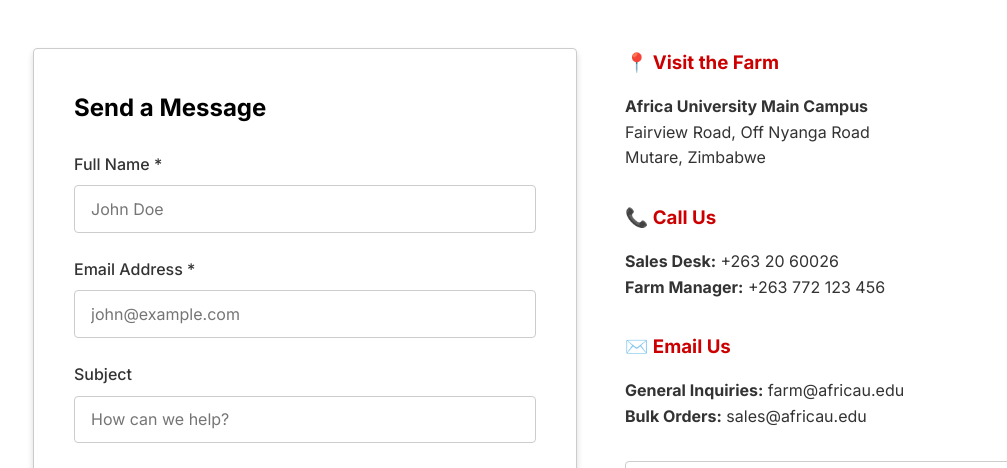
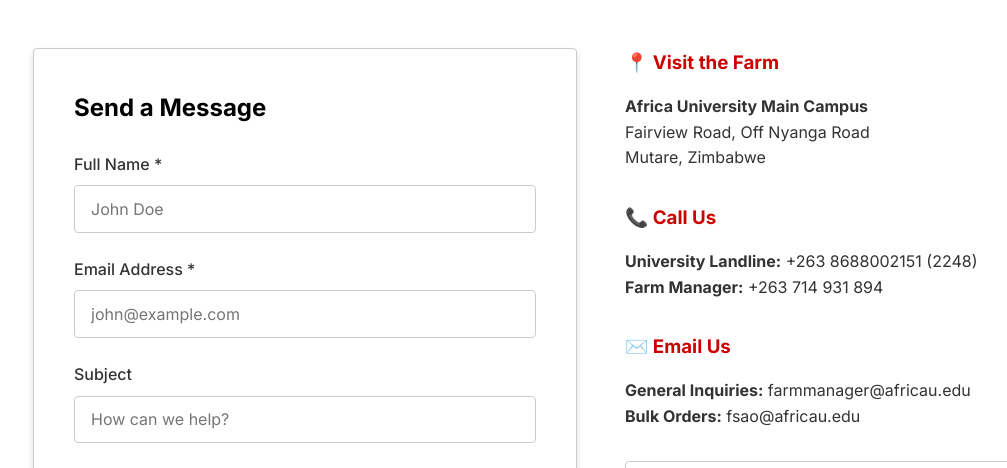
Before and after one commit to Africa-University/Africa_University_Market, a Flask app: page /contact in a window 1280 px wide. Shown: the part 372-840 px from the top of the page, without its empty margins (39-1046 px from the left). Run offline with Flask 3, Linux system fonts and the light colour scheme; grey boxes are pictures that could not be loaded.

Commit message:
landline edits

```diff
--- a/templates/contact.html
+++ b/templates/contact.html
@@ -55,8 +55,9 @@
                     📞 Call Us
                 </h3>
                 <p style="color: var(--text-secondary); line-height: 1.6;">
-                    <strong>Sales Desk:</strong> +263 20 60026<br>
-                    <strong>Farm Manager:</strong> +263 772 123 456
+                    <strong>University Landline:</strong> +263 8688002151 (2248) <br>
+                    <strong>Farm Manager:</strong> +263 714 931 894
+                    </strong>
                 </p>
             </div>
 
@@ -65,8 +66,8 @@
                     ✉️ Email Us
                 </h3>
                 <p style="color: var(--text-secondary); line-height: 1.6;">
-                    <strong>General Inquiries:</strong> farm@africau.edu<br>
-                    <strong>Bulk Orders:</strong> sales@africau.edu
+                    <strong>General Inquiries:</strong> farmmanager@africau.edu<br>
+                    <strong>Bulk Orders:</strong> fsao@africau.edu
                 </p>
             </div>
 
```
